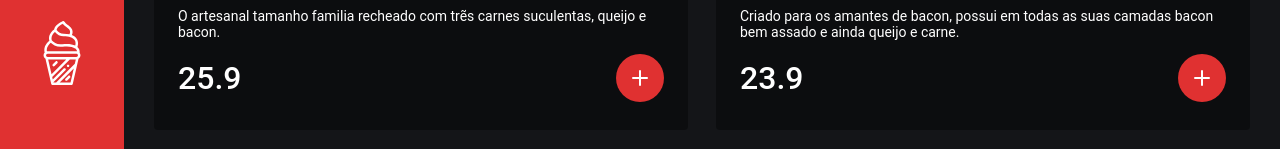
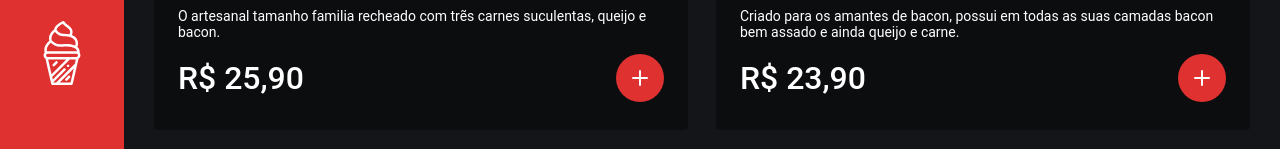
Before and after one commit to luiswebneo/food_commerce, a React (Create React App) app: page / in a window 1280 px wide. Shown: the part 491-640 px from the top of the page. Built offline with nearby package versions, Linux system fonts and the light colour scheme.

Commit message:
Finalizado parte de preços

```diff
--- a/src/components/Snack/index.tsx
+++ b/src/components/Snack/index.tsx
@@ -1,5 +1,6 @@
 import { FiPlus} from 'react-icons/fi';
 import { Container } from './styles';
+import { currencyFormat } from '../../helpers/currencyFormat';
 
 interface SnacksProps {
   snacks: any[]
@@ -8,19 +9,21 @@ interface SnacksProps {
 export function Snacks({ snacks }: SnacksProps){
   return (
     <Container>
-      {snacks.map((snack) => (
+      {snacks.map((snack) => {
+        return (
           <div key={snack.id} className='snack'>
             <h2>{snack.name}</h2>
             <img src={snack.image} alt={snack.name} />
             <p>{snack.description}</p>
             <div>
-        <strong>{snack.price}</strong>
+              <strong>{currencyFormat(snack.price)}</strong>
               <button type='button'>
                 <FiPlus />
               </button>
             </div>
           </div>
-      ))}
+        );
+      })}
     </Container>
 
   )
--- /dev/null
+++ b/src/helpers/currencyFormat.ts
@@ -0,0 +1,6 @@
+export function currencyFormat(currency: number){
+  return new Intl.NumberFormat('pt-BR', {
+    style: 'currency',
+    currency: 'BRL',
+  }).format(currency)
+}
```
Lines whose indentation alone changed are shown as unchanged.
